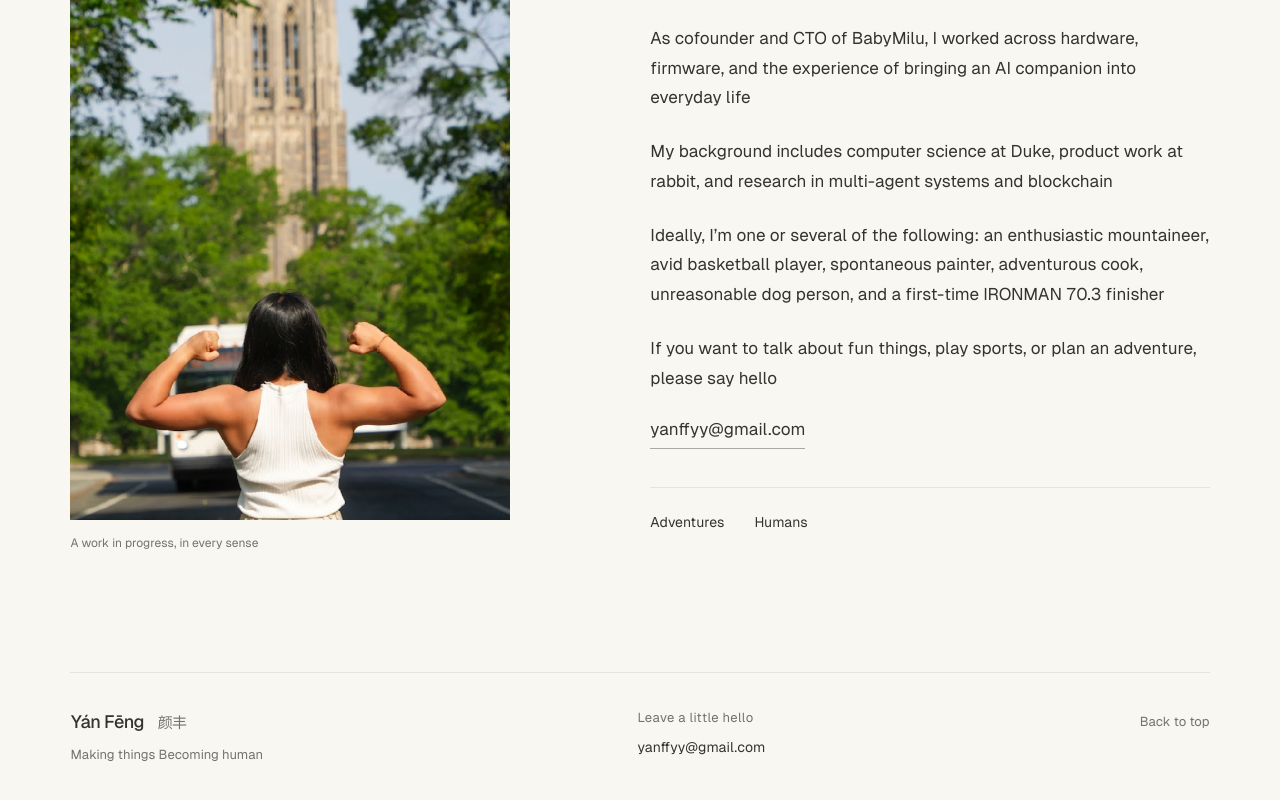
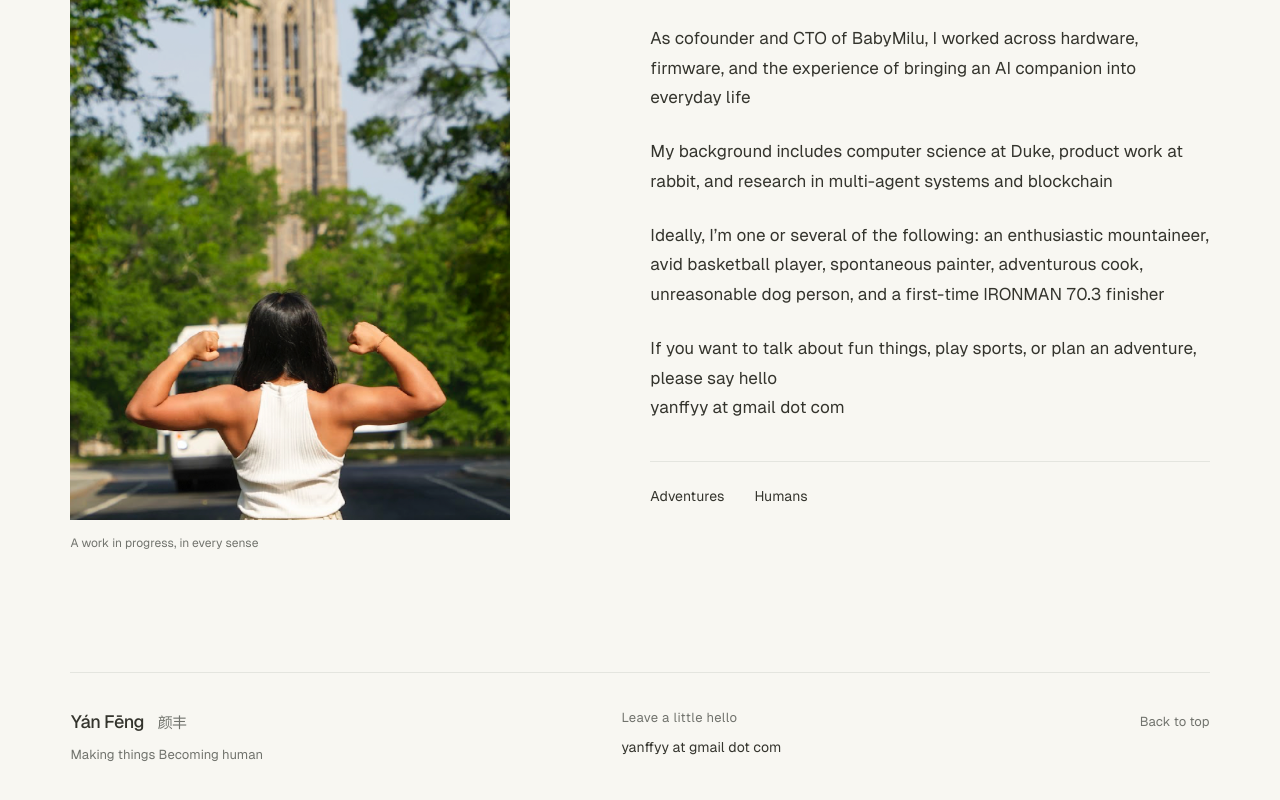
Before and after one commit to WudingRoad1145/WudingRoad1145.github.io, a Next.js app in the folder my-app/: page /about in a window 1280 px wide. Shown: the part 550-1350 px from the top of the page. Built offline with nearby package versions, Linux system fonts and the light colour scheme.

Commit message:
Spell out the displayed contact email

```diff
--- a/my-app/src/app/about/page.tsx
+++ b/my-app/src/app/about/page.tsx
@@ -49,9 +49,7 @@ export default function AboutPage() {
             If you want to talk about fun things, play sports, or plan an
             adventure, please say hello
           </p>
-          <a className="text-link" href="mailto:yanffyy@gmail.com">
-            yanffyy@gmail.com
-          </a>
+          <span>yanffyy at gmail dot com</span>
           <div className="about-more">
             <Link href="/adventures">Adventures</Link>
             <Link href="/humans">Humans</Link>
--- a/my-app/src/app/globals.css
+++ b/my-app/src/app/globals.css
@@ -406,7 +406,7 @@ p {
   color: var(--muted);
   font-size: 13px;
 }
-.site-footer > div:nth-child(2) > a {
+.site-footer .footer-contact {
   display: block;
   margin-top: 9px;
   text-decoration: none;
--- a/my-app/src/components/SiteChrome.tsx
+++ b/my-app/src/components/SiteChrome.tsx
@@ -91,7 +91,7 @@ export default function SiteChrome({
           </div>
           <div>
             <span className="small-label">Leave a little hello</span>
-            <a href="mailto:yanffyy@gmail.com">yanffyy@gmail.com</a>
+            <span className="footer-contact">yanffyy at gmail dot com</span>
           </div>
           <a href="#page-content" className="back-to-top">
             Back to top
```
